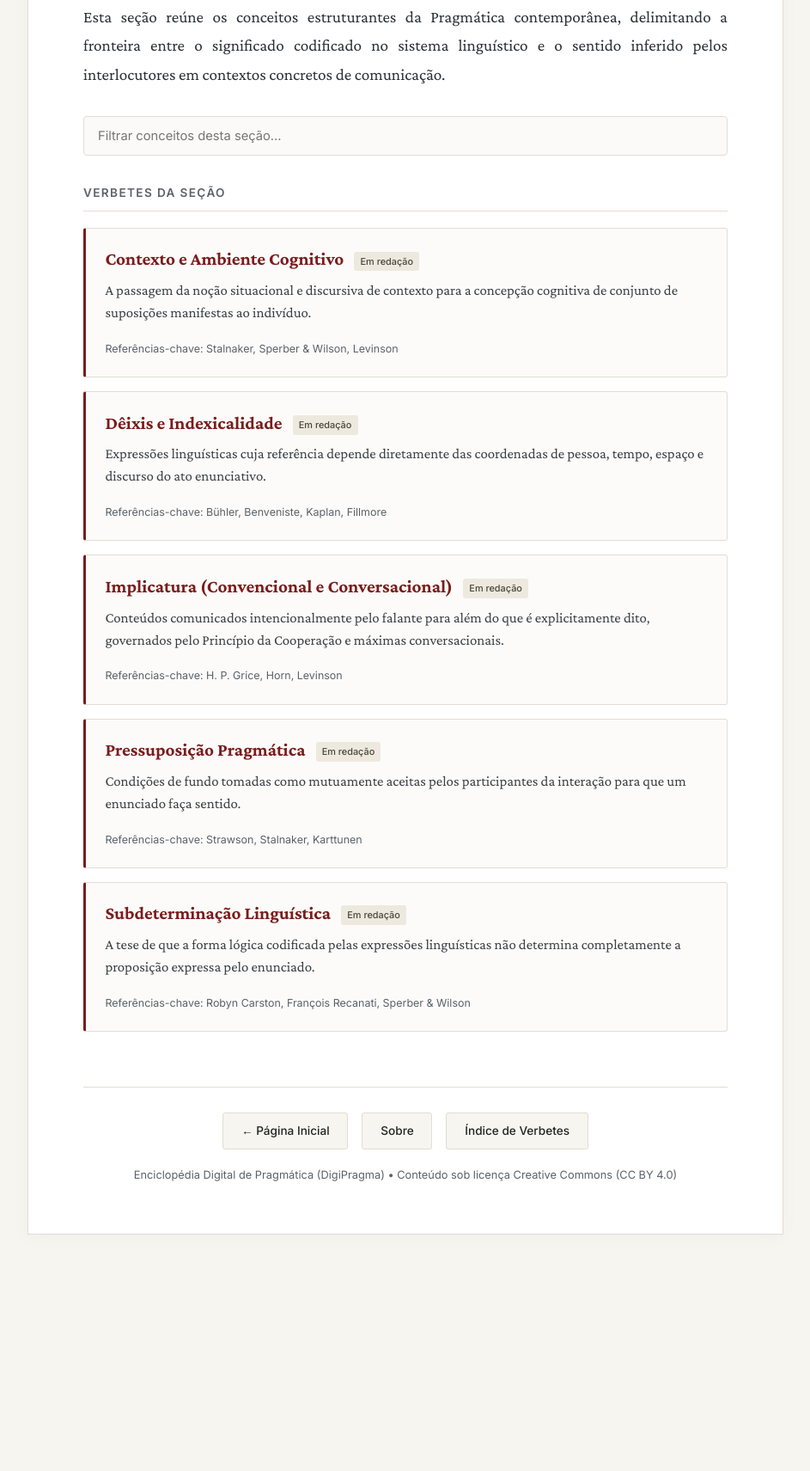
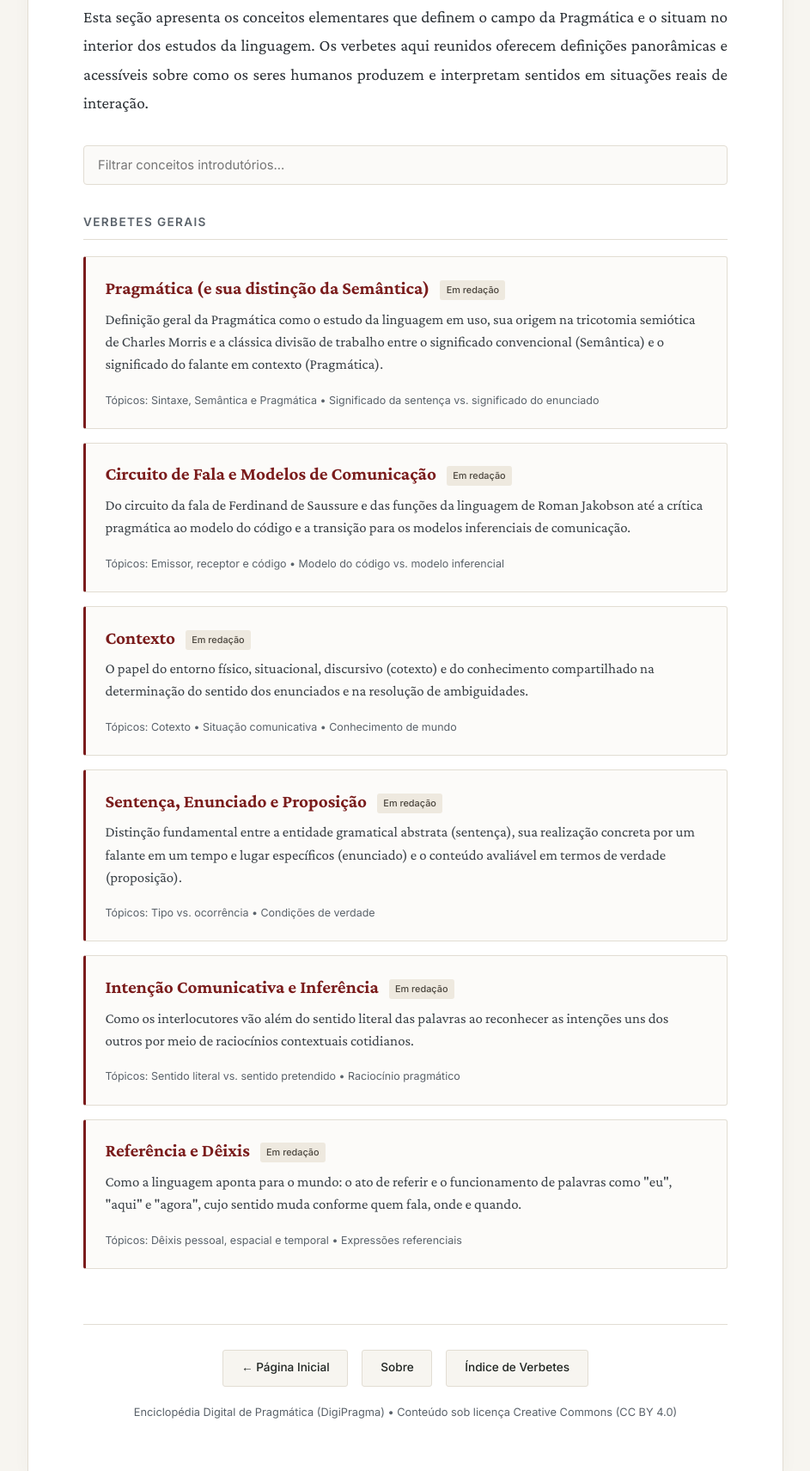
Before and after one commit to estevanp/digipragma, a plain HTML site: page secoes/conceitos-introdutorios.html in a window 1280 px wide. Shown: the part 368-2079 px from the top of the page at 86% size, without its empty margins (168-1111 px from the left). Before the commit the page ends 1852 px from the top, so only its background shows below. Drawn offline with nearby package versions, Linux system fonts and the light colour scheme.

Commit message:
Update conceitos-introdutorios.html

```diff
--- a/secoes/conceitos-introdutorios.html
+++ b/secoes/conceitos-introdutorios.html
@@ -61,7 +61,6 @@
       box-shadow: 0 4px 20px rgba(0, 0, 0, 0.03);
     }
 
-    /* Trilha de navegação (Breadcrumb) */
     .breadcrumb {
       font-family: 'Inter', system-ui, sans-serif;
       font-size: 0.8rem;
@@ -283,60 +282,68 @@
     </nav>
 
     <header>
-      <div class="eixo-label">Seção Temática &bull; Fundamentos</div>
+      <div class="eixo-label">Seção Temática &bull; Porta de Entrada</div>
       <h1>Conceitos Introdutórios</h1>
-      <div class="subtitulo">Noções basilares para o estudo da significação contextual e do uso linguístico</div>
+      <div class="subtitulo">Noções gerais e universais sobre linguagem em uso, significação e comunicação</div>
     </header>
 
     <main>
       <p class="intro-secao">
-        Esta seção reúne os conceitos estruturantes da Pragmática contemporânea, delimitando a fronteira entre o significado codificado no sistema linguístico e o sentido inferido pelos interlocutores em contextos concretos de comunicação.
+        Esta seção apresenta os conceitos elementares que definem o campo da Pragmática e o situam no interior dos estudos da linguagem. Os verbetes aqui reunidos oferecem definições panorâmicas e acessíveis sobre como os seres humanos produzem e interpretam sentidos em situações reais de interação.
       </p>
 
       <div class="search-box">
-        <input type="text" id="filtroSecao" placeholder="Filtrar conceitos desta seção..." onkeyup="filtrarSecao()">
+        <input type="text" id="filtroSecao" placeholder="Filtrar conceitos introdutórios..." onkeyup="filtrarSecao()">
       </div>
 
-      <h2>Verbetes da Seção</h2>
+      <h2>Verbetes Gerais</h2>
       <ul class="verbetes-lista">
 
         <li class="verbete-item">
-          <a href="../verbetes/contexto.html">
-            <span class="verbete-titulo">Contexto e Ambiente Cognitivo <span class="badge">Em redação</span></span>
-            <p class="verbete-resumo">A passagem da noção situacional e discursiva de contexto para a concepção cognitiva de conjunto de suposições manifestas ao indivíduo.</p>
-            <span class="verbete-meta">Referências-chave: Stalnaker, Sperber &amp; Wilson, Levinson</span>
+          <a href="../verbetes/pragmatica.html">
+            <span class="verbete-titulo">Pragmática (e sua distinção da Semântica) <span class="badge">Em redação</span></span>
+            <p class="verbete-resumo">Definição geral da Pragmática como o estudo da linguagem em uso, sua origem na tricotomia semiótica de Charles Morris e a clássica divisão de trabalho entre o significado convencional (Semântica) e o significado do falante em contexto (Pragmática).</p>
+            <span class="verbete-meta">Tópicos: Sintaxe, Semântica e Pragmática &bull; Significado da sentença vs. significado do enunciado</span>
           </a>
         </li>
 
         <li class="verbete-item">
-          <a href="../verbetes/deixis.html">
-            <span class="verbete-titulo">Dêixis e Indexicalidade <span class="badge">Em redação</span></span>
-            <p class="verbete-resumo">Expressões linguísticas cuja referência depende diretamente das coordenadas de pessoa, tempo, espaço e discurso do ato enunciativo.</p>
-            <span class="verbete-meta">Referências-chave: Bühler, Benveniste, Kaplan, Fillmore</span>
+          <a href="../verbetes/circuito-de-fala.html">
+            <span class="verbete-titulo">Circuito de Fala e Modelos de Comunicação <span class="badge">Em redação</span></span>
+            <p class="verbete-resumo">Do circuito da fala de Ferdinand de Saussure e das funções da linguagem de Roman Jakobson até a crítica pragmática ao modelo do código e a transição para os modelos inferenciais de comunicação.</p>
+            <span class="verbete-meta">Tópicos: Emissor, receptor e código &bull; Modelo do código vs. modelo inferencial</span>
           </a>
         </li>
 
         <li class="verbete-item">
-          <a href="../verbetes/implicatura.html">
-            <span class="verbete-titulo">Implicatura (Convencional e Conversacional) <span class="badge">Em redação</span></span>
-            <p class="verbete-resumo">Conteúdos comunicados intencionalmente pelo falante para além do que é explicitamente dito, governados pelo Princípio da Cooperação e máximas conversacionais.</p>
-            <span class="verbete-meta">Referências-chave: H. P. Grice, Horn, Levinson</span>
+          <a href="../verbetes/contexto.html">
+            <span class="verbete-titulo">Contexto <span class="badge">Em redação</span></span>
+            <p class="verbete-resumo">O papel do entorno físico, situacional, discursivo (cotexto) e do conhecimento compartilhado na determinação do sentido dos enunciados e na resolução de ambiguidades.</p>
+            <span class="verbete-meta">Tópicos: Cotexto &bull; Situação comunicativa &bull; Conhecimento de mundo</span>
           </a>
         </li>
 
         <li class="verbete-item">
-          <a href="../verbetes/pressuposicao.html">
-            <span class="verbete-titulo">Pressuposição Pragmática <span class="badge">Em redação</span></span>
-            <p class="verbete-resumo">Condições de fundo tomadas como mutuamente aceitas pelos participantes da interação para que um enunciado faça sentido.</p>
-            <span class="verbete-meta">Referências-chave: Strawson, Stalnaker, Karttunen</span>
+          <a href="../verbetes/sentenca-enunciado-proposicao.html">
+            <span class="verbete-titulo">Sentença, Enunciado e Proposição <span class="badge">Em redação</span></span>
+            <p class="verbete-resumo">Distinção fundamental entre a entidade gramatical abstrata (sentença), sua realização concreta por um falante em um tempo e lugar específicos (enunciado) e o conteúdo avaliável em termos de verdade (proposição).</p>
+            <span class="verbete-meta">Tópicos: Tipo vs. ocorrência &bull; Condições de verdade</span>
           </a>
         </li>
 
         <li class="verbete-item">
-          <a href="../verbetes/subdeterminacao.html">
-            <span class="verbete-titulo">Subdeterminação Linguística <span class="badge">Em redação</span></span>
-            <p class="verbete-resumo">A tese de que a forma lógica codificada pelas expressões linguísticas não determina completamente a proposição expressa pelo enunciado.</p>
-            <span class="verbete-meta">Referências-chave: Robyn Carston, François Recanati, Sperber &amp; Wilson</span>
+          <a href="../verbetes/intencao-comunicativa.html">
+            <span class="verbete-titulo">Intenção Comunicativa e Inferência <span class="badge">Em redação</span></span>
+            <p class="verbete-resumo">Como os interlocutores vão além do sentido literal das palavras ao reconhecer as intenções uns dos outros por meio de raciocínios contextuais cotidianos.</p>
+            <span class="verbete-meta">Tópicos: Sentido literal vs. sentido pretendido &bull; Raciocínio pragmático</span>
+          </a>
+        </li>
+
+        <li class="verbete-item">
+          <a href="../verbetes/referencia-e-deixis.html">
+            <span class="verbete-titulo">Referência e Dêixis <span class="badge">Em redação</span></span>
+            <p class="verbete-resumo">Como a linguagem aponta para o mundo: o ato de referir e o funcionamento de palavras como "eu", "aqui" e "agora", cujo sentido muda conforme quem fala, onde e quando.</p>
+            <span class="verbete-meta">Tópicos: Dêixis pessoal, espacial e temporal &bull; Expressões referenciais</span>
           </a>
         </li>
 
```
